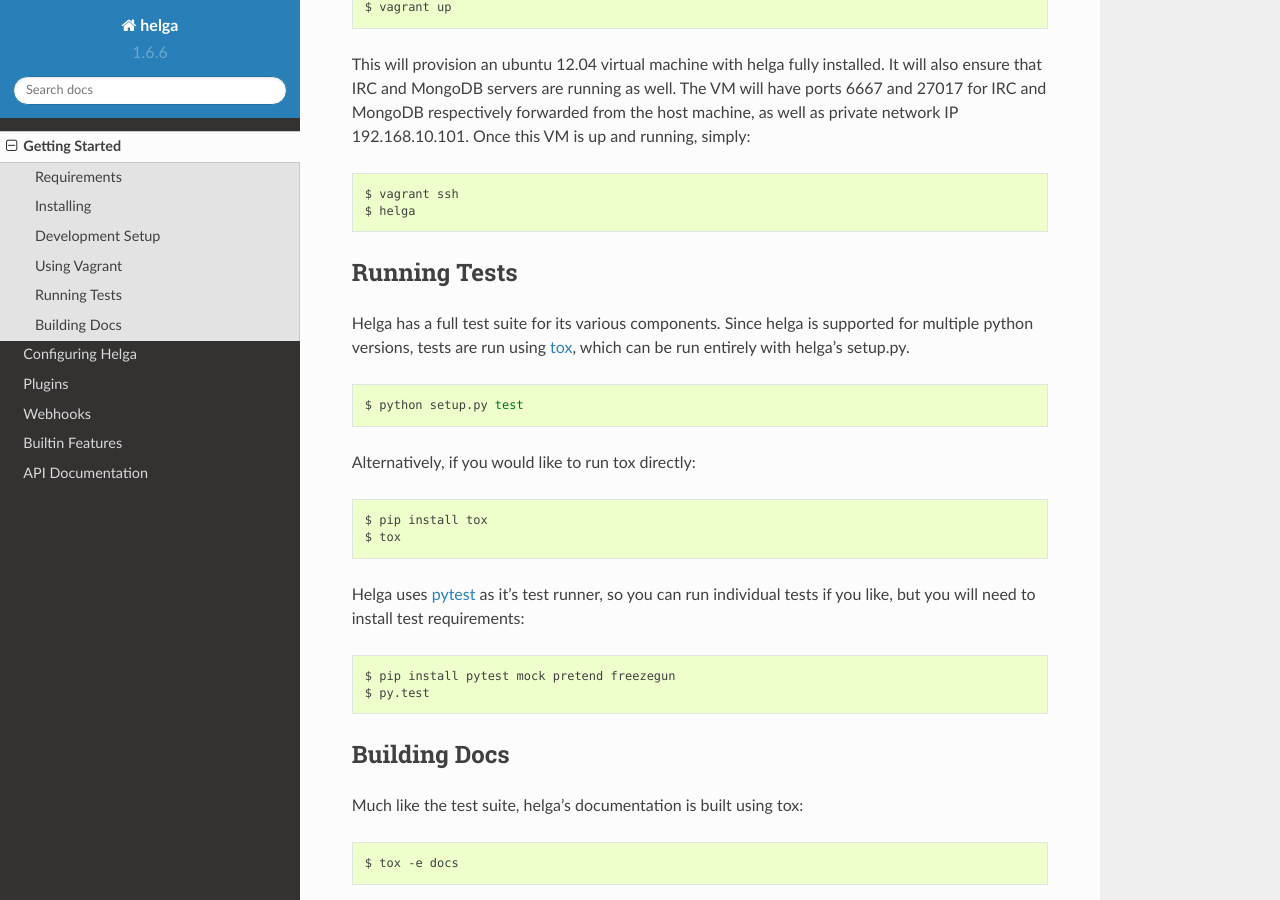
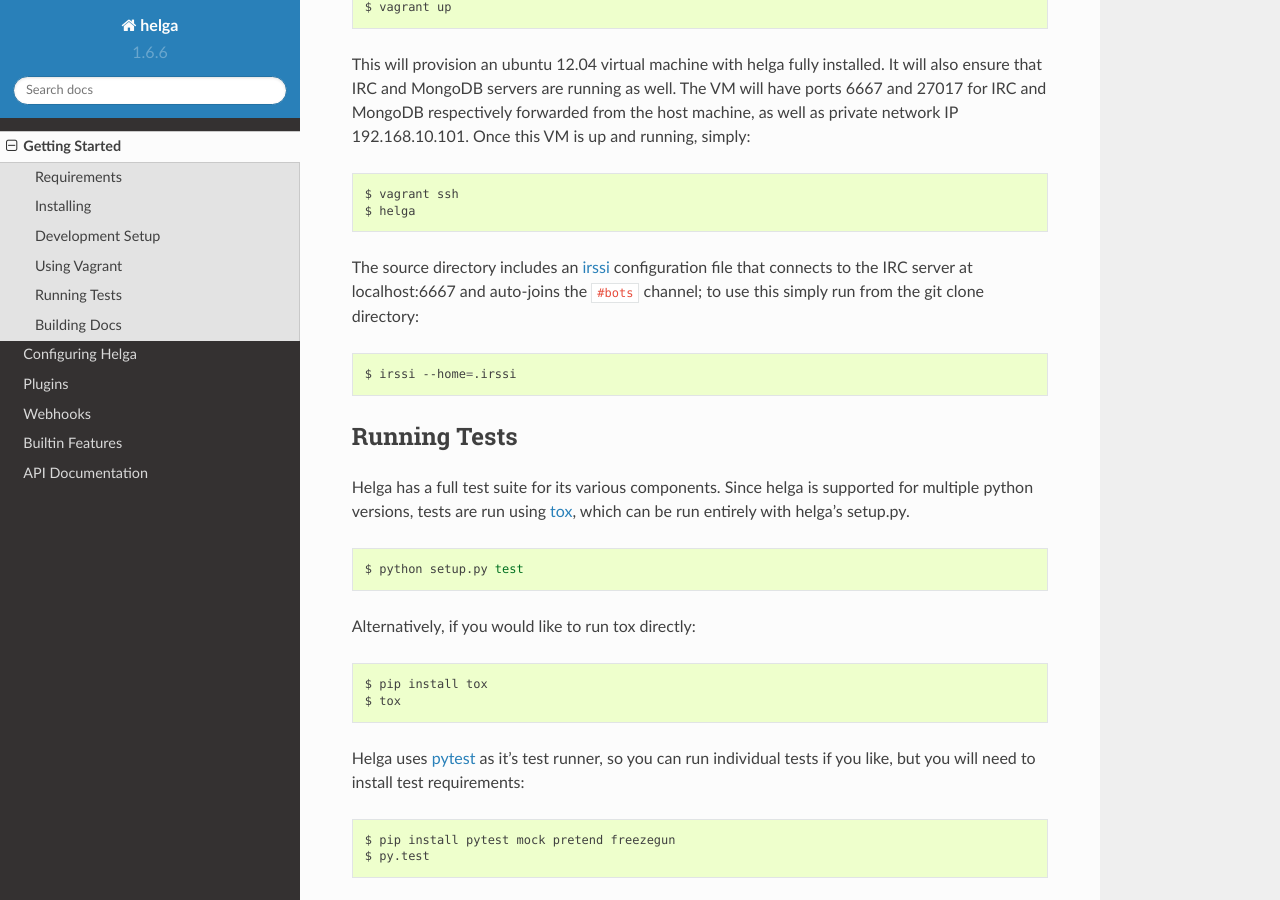
Before and after one commit to shaunduncan/helga, a Sphinx documentation site: the page built from docs/source/getting_started.rst, in a window 1280 px wide and 900 px high, scrolled down 1451 px. Built offline with Sphinx 7.4.7 and the Read the Docs theme 2.0.0, drawn with Linux system fonts in a browser that asks for light colours.

Commit message:
include a irssi configuration pointing to the Vagrant IRC server

```diff
--- a/docs/source/getting_started.rst
+++ b/docs/source/getting_started.rst
@@ -90,6 +90,13 @@
     $ vagrant ssh
     $ helga
 
+The source directory includes an `irssi <http://www.irssi.org/>`_ configuration file that
+connects to the IRC server at localhost:6667 and auto-joins the ``#bots`` channel; to use
+this simply run from the git clone directory:
+
+.. code-block:: bash
+
+    $ irssi --home=.irssi
 
 .. _getting_started.tests:
 
```
Also changed, not shown: 2 other files.
